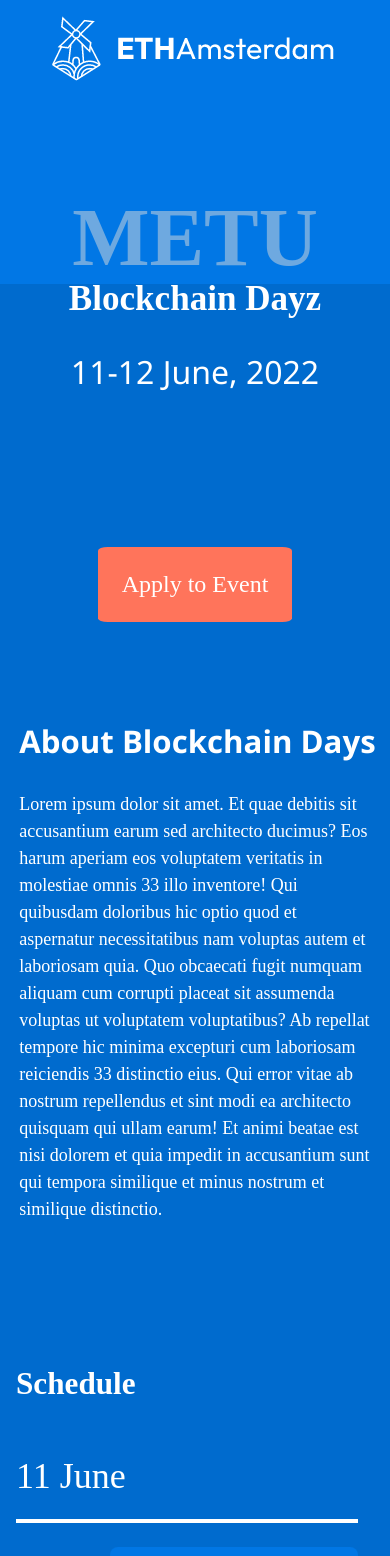
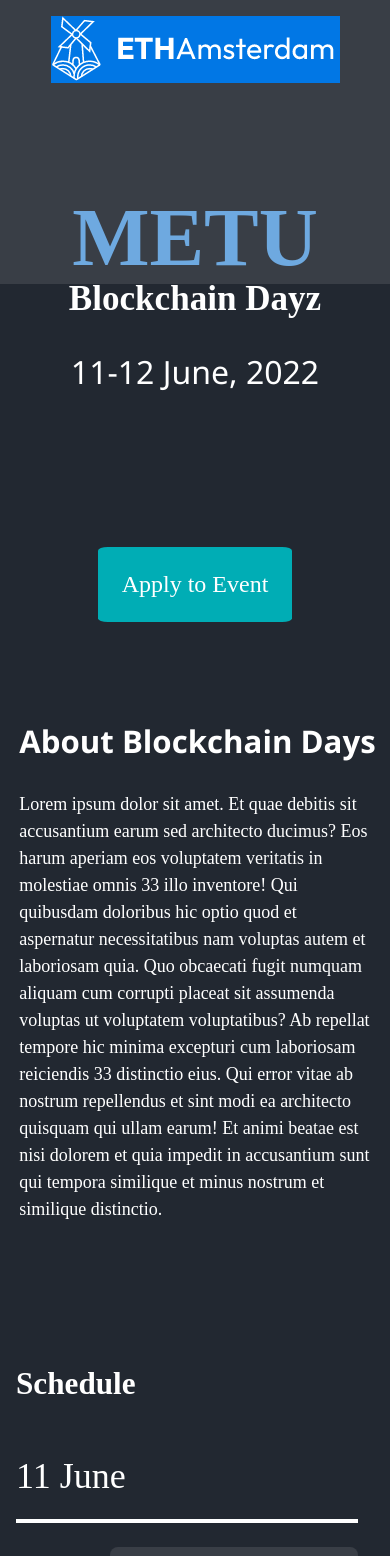
Before and after one commit to onuruci/metu_blockchain_days, a React (Create React App) app: page / in a window 390 px wide. Shown: the top 1556 px of the page. Built offline with nearby package versions, Linux system fonts and the light colour scheme.

Commit message:
mobile responsive

```diff
--- a/src/index.css
+++ b/src/index.css
@@ -9,7 +9,7 @@ body {
     sans-serif;
   -webkit-font-smoothing: antialiased;
   -moz-osx-font-smoothing: grayscale;
-  background-color: rgb(0 107 206);
+  background-color: #222831;
 }
 
 #root {
@@ -32,7 +32,7 @@ code {
 }
 
 #light-blue {
-  background-color: rgb(1, 119, 229);
+  background-color: #393E46;
   height: 670px;
   display: flex;
   flex-direction: column;
@@ -110,7 +110,7 @@ code {
 #dateapply {
   padding: 3rem;
   padding-top: 4rem;
-  background-color: rgb(0 107 206);
+  background-color: #222831;
   justify-content: space-between;
   align-items: center;
   width: 100%;
@@ -129,7 +129,7 @@ code {
 
 .applyButton {
   width: auto;
-  background-color: rgb(255, 116, 91);
+  background-color: #00ADB5;
   padding: 1.5rem;
   border-radius: 5%;
   font-size: 1.5rem;
@@ -142,7 +142,7 @@ code {
 #about {
   padding-top: 2rem;
   padding-bottom: 6rem;
-  background-color: rgb(0 107 206);
+  background-color: #222831;
   margin-top: 0;
 }
 
@@ -211,7 +211,7 @@ code {
   position: sticky;
   font-size: 2.25rem;
   font-family: 'Outfit', 'sans-serif';
-  background-color: rgb(0 107 206);
+  background-color: #222831;
 }
 
 .timer {
@@ -234,7 +234,7 @@ code {
 
 .relative {
   padding: 1.5rem;
-  background-color: rgb(1 119 229);
+  background-color: #393E46;
   border-radius: 0.5rem;
   width: 100%;
   margin-bottom: 1.5rem;
@@ -274,9 +274,29 @@ code {
   grid-template-columns: repeat(4, minmax(0, 1fr));
 }
 
+@media only screen and (max-width: 1100px) {
+  .speakersContainer {
+    grid-template-columns: repeat(2, minmax(0, 1fr));
+  }
+}
+
+@media only screen and (max-width: 600px) {
+  .speakersContainer {
+    grid-template-columns: repeat(1, minmax(0, 1fr));
+    gap: 1.75rem;
+  }
+}
+
+@media only screen and (max-width: 600px) {
+  .speakersDiv {
+    padding-left: 0rem;
+    padding-right: 0rem;
+  }
+}
+
 .singleSpeaker {
   padding: 1.5rem;
-  background-color: rgb(1 119 229);
+  background-color: #393E46;
   border-radius: 0.5rem;
   text-decoration: none;
   tab-size: 4;
@@ -301,6 +321,8 @@ code {
   display: block;
 }
 
+
+
 .speakerName {
   font-weight: 600;
   font-size: 1.5rem;
```
